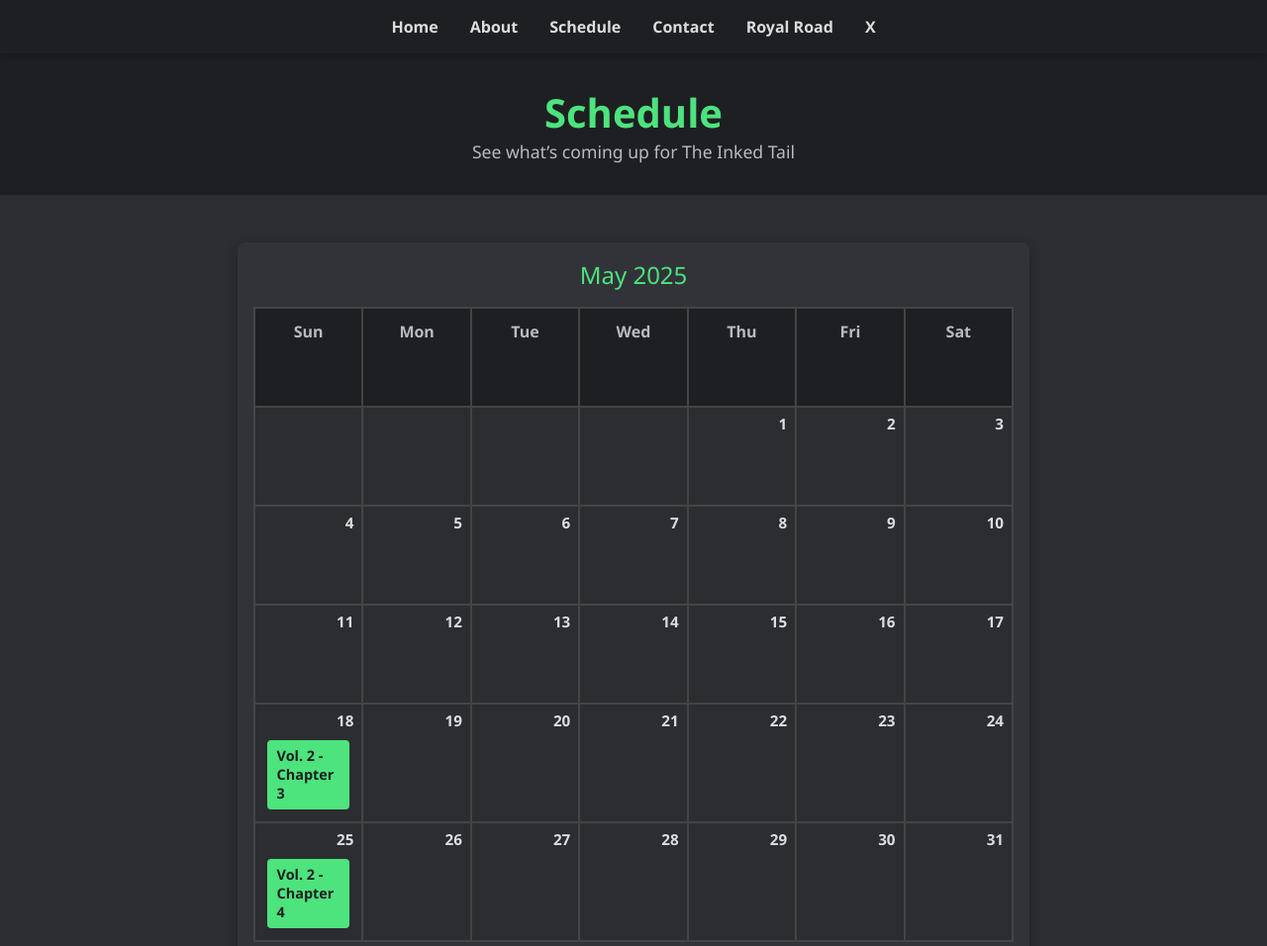
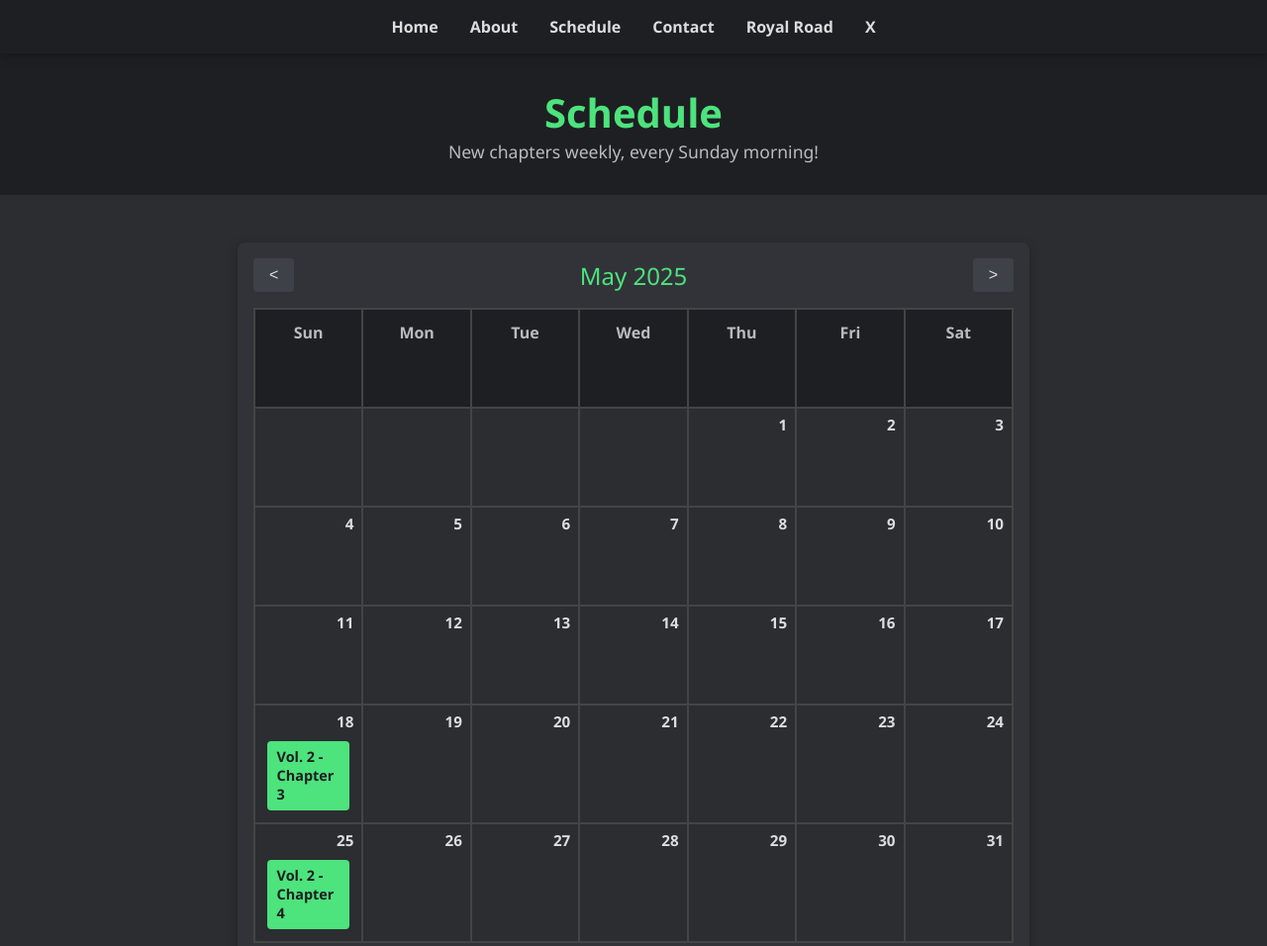
Before and after one commit to TheInkedTail/TheInkedTail, a plain HTML site: page schedule.html in a window 1280 px wide. Shown: the top 956 px of the page at 99% size. Drawn offline with Linux system fonts and the light colour scheme.

Commit message:
updated some stuff

```diff
--- a/schedule.html
+++ b/schedule.html
@@ -78,10 +78,28 @@
     }
 
     .calendar-header {
-    text-align: center;
+      display: flex;
+      justify-content: space-between;
+      align-items: center;
       margin-bottom: 1rem;
+      color: var(--accent-color);
       font-size: 1.5rem;
-    color: var(--accent-color);
+    }
+
+    .calendar-header button {
+      background-color: var(--hover-bg);
+      color: var(--text-color);
+      border: none;
+      padding: 0.5rem 1rem;
+      font-size: 1rem;
+      border-radius: 4px;
+      cursor: pointer;
+      transition: background-color 0.2s ease;
+    }
+
+    .calendar-header button:hover {
+      background-color: var(--accent-color);
+      color: var(--bg-color);
     }
 
     .calendar {
@@ -112,7 +130,6 @@
       right: 8px;
       font-size: 0.95rem;
       font-weight: bold;
-    color: var(--text-color);
     }
 
     .event {
@@ -147,14 +164,16 @@
 
   <header>
     <h1>Schedule</h1>
-    <p>See what’s coming up for The Inked Tail</p>
+    <p>New chapters weekly, every Sunday morning!</p>
   </header>
 
   <section class="calendar-container">
-    <div class="calendar-header" id="calendarTitle"></div>
-    <div class="calendar" id="calendarGrid">
-      <!-- Calendar days will be injected here -->
+    <div class="calendar-header">
+      <button id="prevMonth">&lt;</button>
+      <span id="calendarTitle"></span>
+      <button id="nextMonth">&gt;</button>
     </div>
+    <div class="calendar" id="calendarGrid"></div>
   </section>
 
   <footer>
@@ -164,19 +183,31 @@
   <script>
     const calendarTitle = document.getElementById("calendarTitle");
     const calendarGrid = document.getElementById("calendarGrid");
+    const prevMonthBtn = document.getElementById("prevMonth");
+    const nextMonthBtn = document.getElementById("nextMonth");
+
+    let currentMonth = new Date().getMonth();
+    let currentYear = new Date().getFullYear();
 
     const dayNames = ["Sun", "Mon", "Tue", "Wed", "Thu", "Fri", "Sat"];
-    const now = new Date();
-    const year = now.getFullYear();
-    const month = now.getMonth();
 
-    const monthStart = new Date(year, month, 1);
-    const monthEnd = new Date(year, month + 1, 0);
-    const daysInMonth = monthEnd.getDate();
-    const startDay = monthStart.getDay();
+    // Events database
+    const events = {
+      "2025-05-18": "Vol. 2 - Chapter 3",
+      "2025-05-25": "Vol. 2 - Chapter 4",
+      "2025-06-01": "Vol. 2 - Chapter 5",
+      "2025-06-08": "Vol. 2 - Chapter 6",
+      "2025-06-15": "Vol. 2 - Chapter 7",
+      "2025-06-22": "Vol. 2 - Chapter 8"
+    };
+
+    function renderCalendar(month, year) {
+      calendarGrid.innerHTML = "";
 
       // Month title
-    calendarTitle.textContent = `${now.toLocaleString('default', { month: 'long' })} ${year}`;
+      const date = new Date(year, month);
+      const monthName = date.toLocaleString('default', { month: 'long' });
+      calendarTitle.textContent = `${monthName} ${year}`;
 
       // Add day names
       dayNames.forEach(day => {
@@ -186,37 +217,56 @@
         calendarGrid.appendChild(cell);
       });
 
-    // Blank cells before start
+      const monthStart = new Date(year, month, 1);
+      const monthEnd = new Date(year, month + 1, 0);
+      const startDay = monthStart.getDay();
+      const daysInMonth = monthEnd.getDate();
+
+      // Blank cells before first day
       for (let i = 0; i < startDay; i++) {
         const blank = document.createElement("div");
         calendarGrid.appendChild(blank);
       }
 
-    // Add days
+      // Day cells
       for (let d = 1; d <= daysInMonth; d++) {
         const dayCell = document.createElement("div");
-
         const dayNumber = document.createElement("div");
+        dayNumber.classList.add("day-number");
         dayNumber.textContent = d;
-      dayNumber.classList.add("day-number");
         dayCell.appendChild(dayNumber);
 
-      // Add custom events manually here
-      const eventMap = {
-        18: "Vol. 2 - Chapter 3",
-        25: "Vol. 2 - Chapter 4"
-      };
-
-      if (eventMap[d]) {
+        const key = `${year}-${String(month + 1).padStart(2, '0')}-${String(d).padStart(2, '0')}`;
+        if (events[key]) {
           const eventEl = document.createElement("div");
           eventEl.classList.add("event");
-        eventEl.textContent = eventMap[d];
+          eventEl.textContent = events[key];
           dayCell.appendChild(eventEl);
         }
 
         calendarGrid.appendChild(dayCell);
       }
+    }
+
+    prevMonthBtn.addEventListener("click", () => {
+      currentMonth--;
+      if (currentMonth < 0) {
+        currentMonth = 11;
+        currentYear--;
+      }
+      renderCalendar(currentMonth, currentYear);
+    });
+
+    nextMonthBtn.addEventListener("click", () => {
+      currentMonth++;
+      if (currentMonth > 11) {
+        currentMonth = 0;
+        currentYear++;
+      }
+      renderCalendar(currentMonth, currentYear);
+    });
+
+    renderCalendar(currentMonth, currentYear);
   </script>
-
 </body>
 </html>
```
Also changed, not shown: about.html (+3 -3 lines), index.html (+17 -1 lines). Lines whose indentation alone changed are shown as unchanged.
